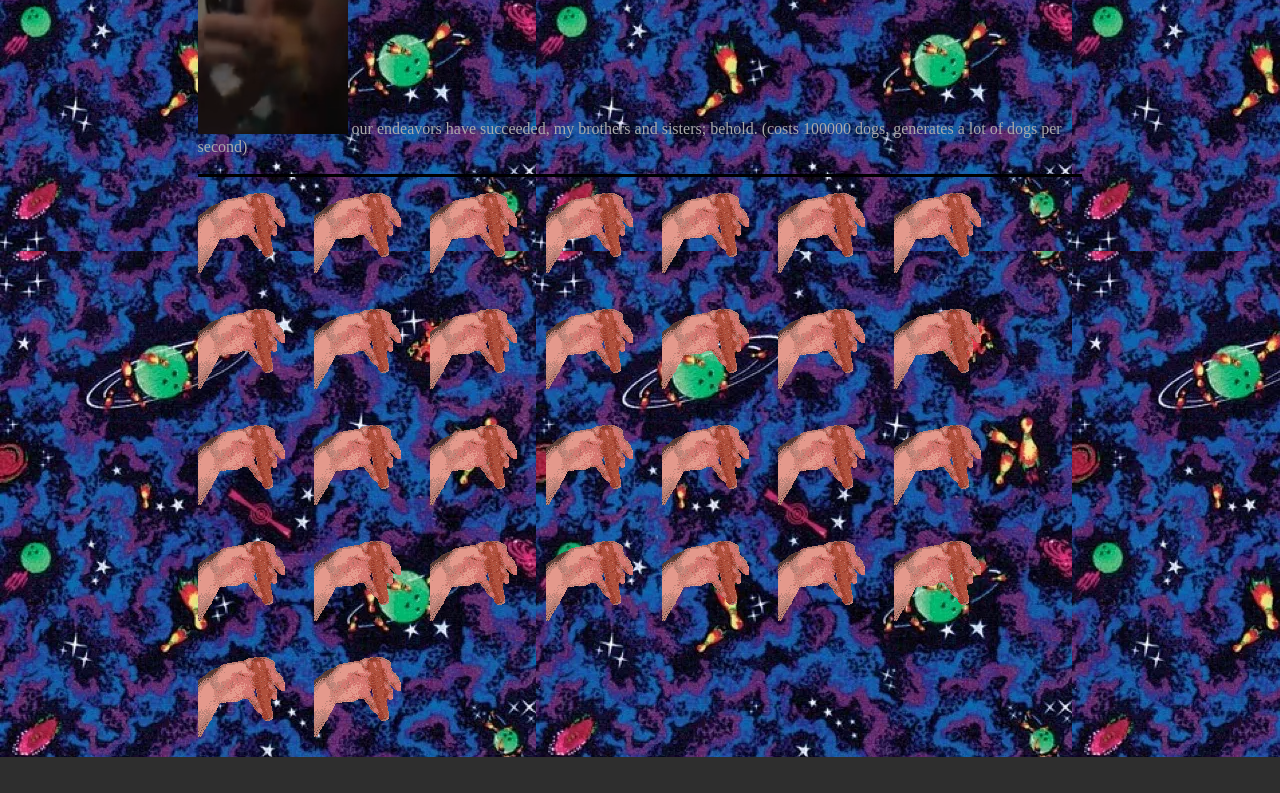
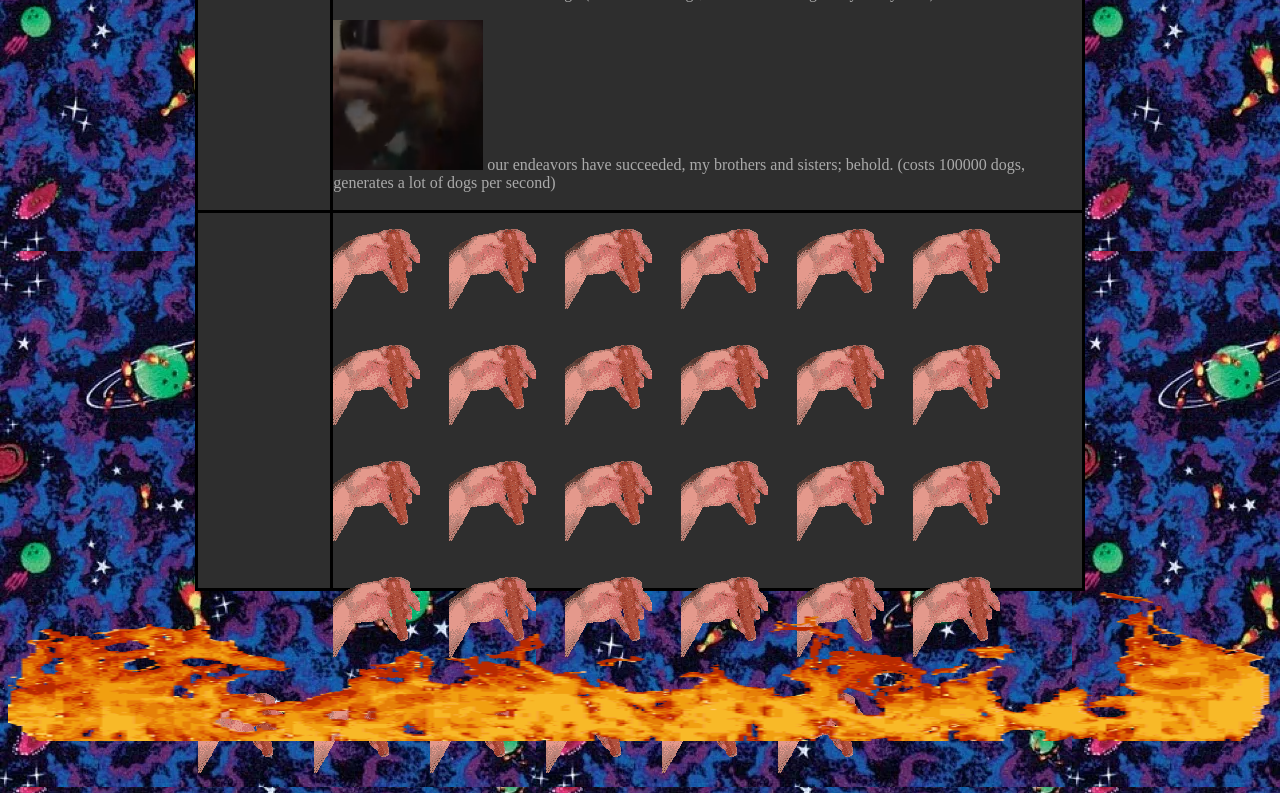
Before and after one commit to serialUmo/hellscape_web, a PHP site: page / in a window 1280 px wide. Shown: the part 2965-3758 px from the top of the page. Before the commit the page ends 3722 px from the top, so only its background shows below. Run offline with PHP 8.4, Linux system fonts and the light colour scheme.

Commit message:
container bigger

```diff
--- a/sidewaysdog.css
+++ b/sidewaysdog.css
@@ -7,7 +7,7 @@
 
 #container {
 	width: 70%;
-	height: 2000px;
+	height: 3500px;
 	background-color: #2e2e2e;
 	margin-left: auto;
 	margin-right: auto;
```
